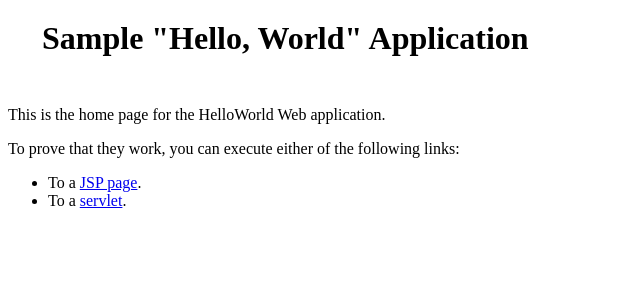
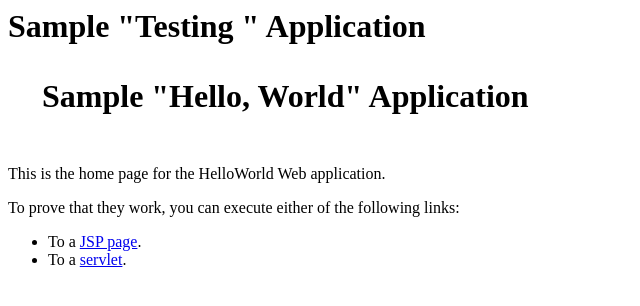
Before and after one commit to VijayPulijala/NodeJS_test, a plain HTML site: page index.html in a window 1280 px wide. Shown: the whole page, without its empty margins (0-640 px from the left). Drawn offline with Linux system fonts and the light colour scheme.

Commit message:
Second Commit

```diff
--- a/index.html
+++ b/index.html
@@ -4,6 +4,7 @@
   </head>
   <body bgcolor=white>
 
+   <h1>Sample "Testing " Application</h1>
     <table border="0" cellpadding="10">
       <tr>
         <td>
```
